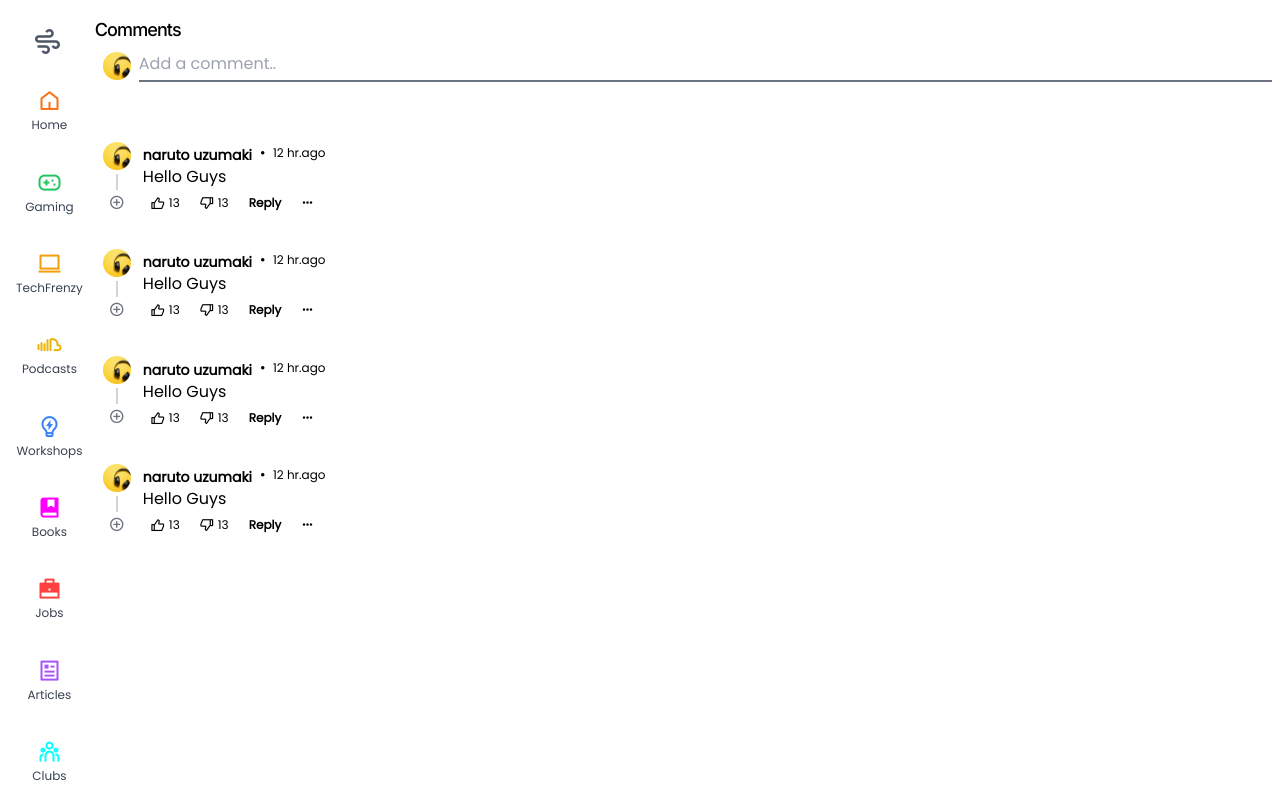
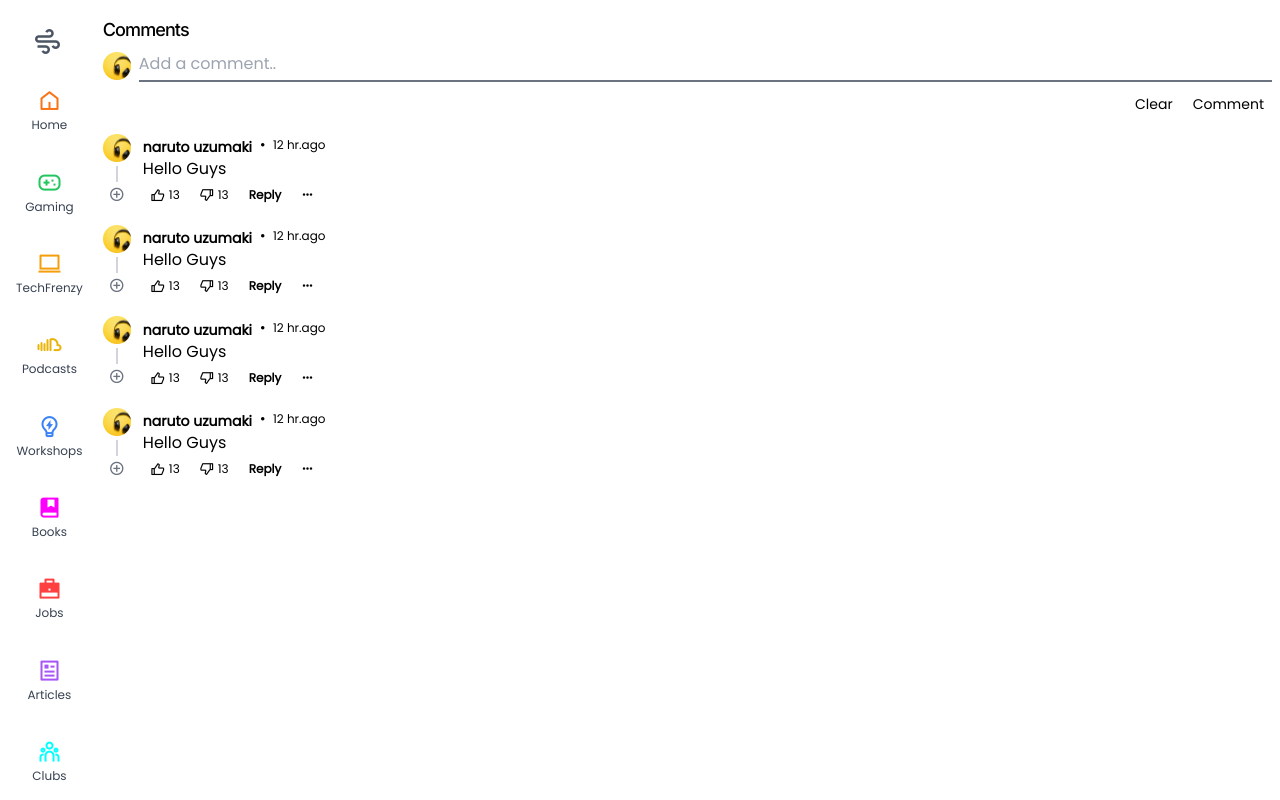
Before and after one commit to BubbleBitCore/TechMingle, a React (Create React App) app: page /test in a window 1280 px wide. Built offline with nearby package versions, Linux system fonts and the light colour scheme.

Commit message:
added Meta Tags For Visibility and improved comment section

```diff
--- a/public/index.html
+++ b/public/index.html
@@ -5,11 +5,14 @@
     <link rel="icon" href="%PUBLIC_URL%/favicon.ico" />
     <meta name="viewport" content="width=device-width, initial-scale=1" />
     <meta name="theme-color" content="#000000" />
+    <meta name="description" content="TechMingle:Tech Platform you need" />
+    <meta property="og:title" content="TechMingle" />
+    <meta property="og:type" content="video.movie" />
+    <meta property="og:url" content="https://techmingle.vercel.app/" />
     <meta
-      name="description"
-      content="TechMingle"
+      property="og:image"
+      content="%PUBLIC_URL%/logo192.png"
     />
-    <meta property="og:image" content="%PUBLIC_URL%/logo192.png" />
     <link rel="apple-touch-icon" href="%PUBLIC_URL%/logo192.png" />
     <link rel="manifest" href="%PUBLIC_URL%/manifest.json" />
     <title>TechMingle</title>
--- a/src/components/Comment/Comment.jsx
+++ b/src/components/Comment/Comment.jsx
@@ -41,7 +41,7 @@ const Comment = () => {
   return (
     <>
       <div
-        className="comment w-full flex flex-col "
+        className="comment w-full flex flex-col px-2"
         onClick={() => {
           openMenus.forEach((element) => {
             element[Object.keys(element)[0]].setMoreOptionsVisibility(false);
@@ -57,7 +57,7 @@ const Comment = () => {
         </div>
         {/* Add Comment input */}
 
-        <div className={`w-full p-2 flex-col gap-2 flex`}>
+        <div className={`w-full py-2 flex-col gap-2 flex`}>
           {/* avtar */}
           <div className="flex gap-2 justify-center items-start">
             <div className="commentAvtar overflow-hidden rounded-full w-7 h-7 cursor-pointer flex-shrink-0">
@@ -98,18 +98,18 @@ const Comment = () => {
                 }
               }}
               className={`${
-                mode ? "hover:bg-[#242424]" : "hover:bg-gray-200"
+                mode ? "hover:bg-[#242424]" : "hover:bg-[#F3F4F6]"
               } cursor-pointer rounded-xl p-1 px-2 text-sm ${
-                mode ? "text-gray-200" : "text-white"
+                mode ? "text-gray-200" : "text-black"
               }`}
             >
               Clear
             </div>
             <div
               className={`${disableComment && "pointer-events-none"} ${
-                mode ? "hover:bg-[#242424]" : "hover:bg-gray-200"
+                mode ? "hover:bg-[#242424]" : "hover:bg-[#F3F4F6]"
               } cursor-pointer rounded-xl p-1 px-2 text-sm ${
-                mode ? "text-gray-200" : "text-white"
+                mode ? "text-gray-200" : "text-black"
               }`}
             >
               Comment
@@ -120,6 +120,7 @@ const Comment = () => {
           new Array(4).fill(0).map((_, id) => {
             const comp_id = uuidv4();
             const commentConnectorLine = "";
+            const padd = "px-2";
             return (
               <RootComment
                 options={{
@@ -141,7 +142,7 @@ const Comment = () => {
   );
 };
 
-const RootComment = ({ options, commentConnectorLine }) => {
+const RootComment = ({ options, commentConnectorLine,padd }) => {
   // Mode is handled here
   const mode = useSelector((state) => state.common.mode);
   const [moreOptionsVisibility, setMoreOptionsVisibility] = useState(false);
@@ -199,6 +200,7 @@ const RootComment = ({ options, commentConnectorLine }) => {
             <RootComment
               options={{ ...options, comp_id }}
               commentConnectorLine={"commentConnectorLine"}
+              padd={""}
               key={comp_id}
             />
           </div>
@@ -215,7 +217,7 @@ const RootComment = ({ options, commentConnectorLine }) => {
         }`}
       </style>
       <div
-        className="rootComments flex gap-3 w-full my-2  p-2 "
+        className={`rootComments flex gap-3 w-full my-2  ${padd} `}
         onClick={(e) => {
           e.preventDefault();
         }}
@@ -229,11 +231,11 @@ const RootComment = ({ options, commentConnectorLine }) => {
         >
           {/* avtar */}
           <div
-            className={`commentAvtar ${commentConnectorLine} relative  rounded-full w-7 h-7 cursor-pointer flex-shrink-0`}
+            className={`commentAvtar z-10 ${commentConnectorLine} relative  rounded-full w-7 h-7 cursor-pointer flex-shrink-0`}
           >
             <img
               src={img}
-              className="w-full h-full rounded-full object-cover"
+              className="w-full z-10 relative h-full rounded-full object-cover"
               alt=""
             />
           </div>
@@ -245,6 +247,7 @@ const RootComment = ({ options, commentConnectorLine }) => {
               } transition-all`}
             ></span>
             <i
+            title="show replies"
               className={`ri-${showReplies ? "close" : "add"}-circle-line ${
                 mode
                   ? "text-gray-400 hover:text-white"
@@ -312,6 +315,7 @@ const RootComment = ({ options, commentConnectorLine }) => {
             {/* like */}
             <div
               onClick={like}
+              title="like"
               className={`flex justify-center items-center gap-1 ${
                 mode
                   ? "text-gray-300 hover:bg-[#242424] "
@@ -327,6 +331,7 @@ const RootComment = ({ options, commentConnectorLine }) => {
             </div>
             {/* dislike */}
             <div
+            title="dislike"
               onClick={dislike}
               className={`flex justify-center items-center gap-1 ${
                 mode
@@ -426,7 +431,7 @@ const RootComment = ({ options, commentConnectorLine }) => {
                   setComment("");
                 }}
                 className={`${
-                    mode ? "hover:bg-[#242424]" : "hover:bg-gray-200"
+                    mode ? "hover:bg-[#242424]" : "hover:bg-[#F3F4F6]"
                   } cursor-pointer rounded-xl p-1 px-2  ${
                     mode ? "text-gray-200" : "text-white"
                   } text-xs`}
@@ -437,7 +442,7 @@ const RootComment = ({ options, commentConnectorLine }) => {
                 className={`${
                   disableReply && "pointer-events-none"
                 } ${
-                    mode ? "hover:bg-[#242424]" : "hover:bg-gray-200"
+                    mode ? "hover:bg-[#242424]" : "hover:bg-[#F3F4F6]"
                   } cursor-pointer rounded-xl p-1 px-2 text-xs ${
                     mode ? "text-gray-200" : "text-white"
                   }`}
--- a/src/index.css
+++ b/src/index.css
@@ -478,9 +478,16 @@ html {
 .commentConnectorLine::before{
   content: "";
   position: absolute;
-  top: 50%;
-  left: -120%;
-  width: 2rem;
-  height: 0.1rem;
-  background: rgb(174, 174, 174);
+  top: -50%;
+  left: -100%;
+  width: 3rem;
+  height: 2rem;
+  /* background: rgb(174, 174, 174); */
+  border-color: rgb(174, 174, 174);
+  border-radius: 3rem;
+  border-top: 0;
+  border-right: 0;
+  border-left: 0;
+  border-width: 2px;
+  z-index: 2;
 }
```
